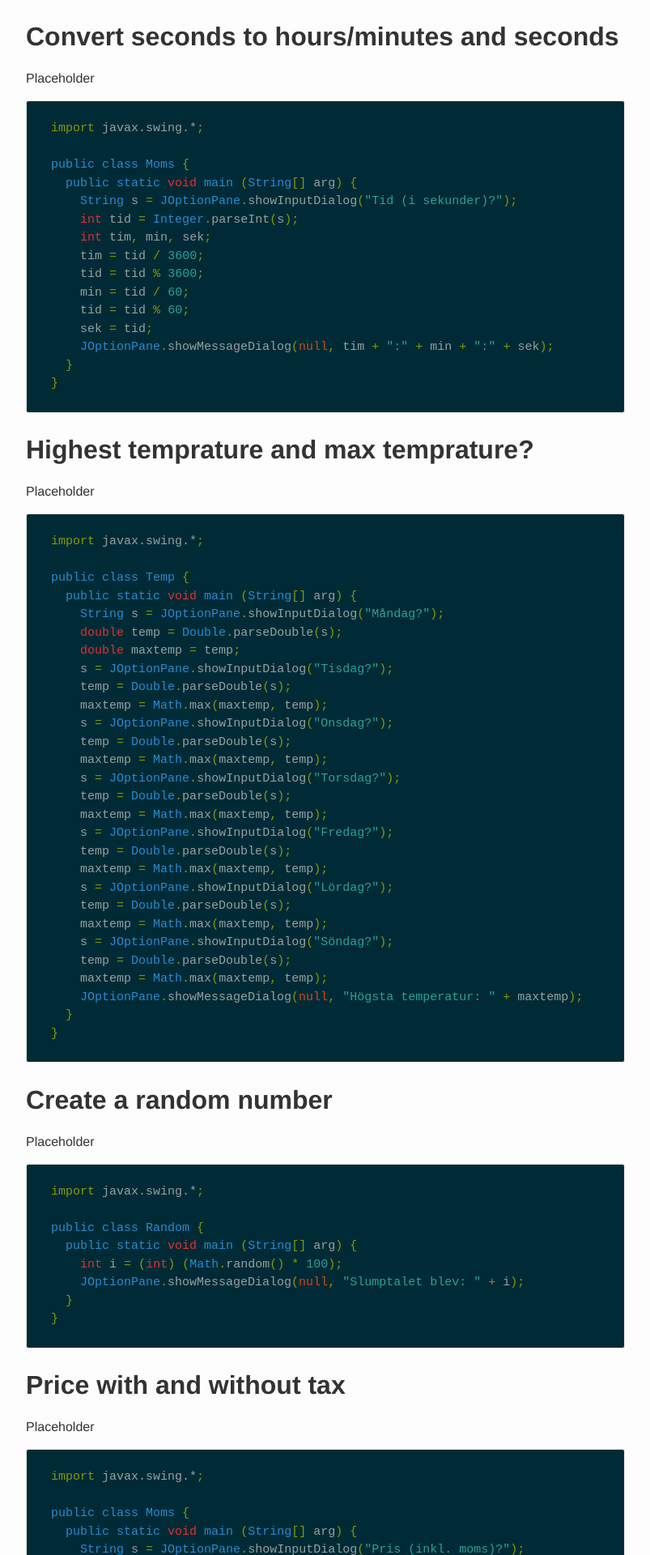
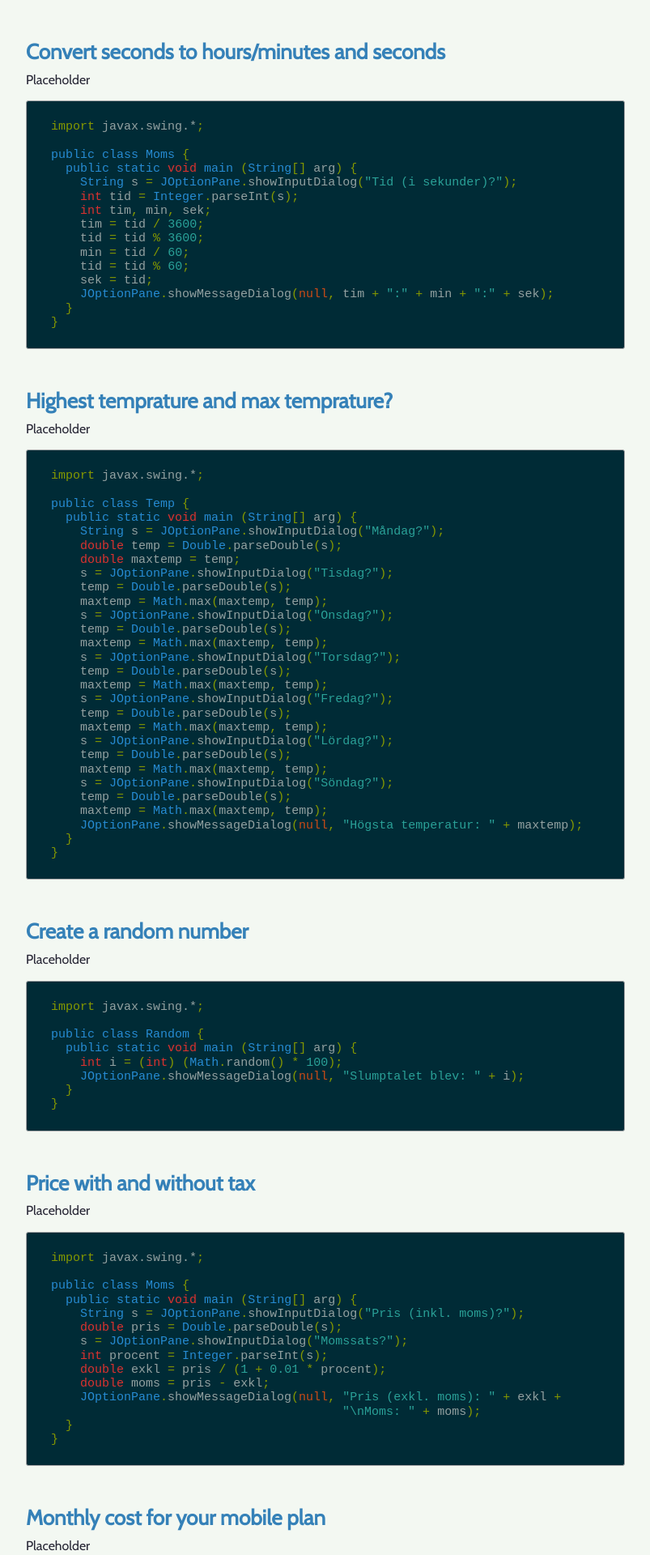
Before and after one commit to scarsam/blog, a Jekyll site: the page built from index.html, in a window 1280 px wide. Shown: the top 1920 px of the page at 81% size, without its empty margins (238-1041 px from the left). Built offline with Jekyll 4.4.1, drawn with Linux system fonts in a browser that asks for light colours.

Commit message:
Updated some styles and fixed startup bug

```diff
--- a/css/_components/_code-snippets.scss
+++ b/css/_components/_code-snippets.scss
@@ -17,7 +17,7 @@ green     #859900  operators, other keywords
 }
 
 figure {
-  border: 1px solid #e8e8e8;
+  border: 1px solid #A6A6A8;
   background-color: #002b36;
   border-radius: 3px;
 	margin: 0 auto;
@@ -47,6 +47,7 @@ pre {
 
 .highlight {
   background-color: #002b36;
+  border-radius: 3px;
   color: #93a1a1;
   .c { /* Comment */
     color: #586e75;
--- a/css/_components/_colors.scss
+++ b/css/_components/_colors.scss
@@ -1,4 +1,10 @@
 /* Color Variables */
 
+// Background-color
+$background-color: #F3F8F2;
+
 // Body
-$text-color-body: #333;
+$text-color-body: #272635;
+
+// H1
+$h1-color: #3581B8;
--- /dev/null
+++ b/css/_components/_links.scss
@@ -0,0 +1,13 @@
+/* Links */
+
+a {
+  color: #2a7ae2;
+  text-decoration: none;
+  &:visited {
+    color: #1756a9;
+  }
+  &:hover {
+    color: red;
+    text-decoration: underline;
+  }
+}
--- /dev/null
+++ b/css/_components/_typography.scss
@@ -0,0 +1,18 @@
+/* Typography Variables */
+@import url('https://fonts.googleapis.com/css?family=Cabin');
+
+body {
+  font-family: "Cabin", Helvetica, Arial, sans-serif;
+  color: $text-color-body;
+}
+
+h1 {
+	color: $h1-color;
+	font-size: 26px;
+	margin-bottom: 10px;
+}
+
+p {
+	font-size: 16px;
+	margin-top: 0px;
+}
--- a/css/styles.scss
+++ b/css/styles.scss
@@ -4,85 +4,22 @@
  * Import style components
  */
 
- @import "colors";
- @import "code-snippets";
-
+@import "colors";
+@import "code-snippets";
+@import "typography";
+@import "links";
 
 /**
  * Basic styling
  */
 
-body {
-  font: 400 16px/1.5 "Helvetica Neue", Helvetica, Arial, sans-serif;
-  color: $text-color-body;
-  background-color: #fdfdfd;
-  -webkit-text-size-adjust: 100%;
-  -webkit-font-feature-settings: "kern" 1;
-  -moz-font-feature-settings: "kern" 1;
-  -o-font-feature-settings: "kern" 1;
-  font-feature-settings: "kern" 1;
-  font-kerning: normal;
+ body {
+  background-color: $background-color;
+ }
+
+article {
+  margin: 50px 0px;
 }
-
-/**
- * Set `margin-bottom` to maintain vertical rhythm
- */
-
-h1, h2, h3, h4, h5, h6, p, blockquote, pre, ul, ol, dl, figure, .highlight {
-  margin-bottom: 15px;
-}
-
-/**
- * Lists
- */
-
-ul, ol {
-  margin-left: 30px;
-}
-
-li > {
-  ul, ol {
-    margin-bottom: 0;
-  }
-}
-
-/**
- * Links
- */
-
-a {
-  color: #2a7ae2;
-  text-decoration: none;
-  &:visited {
-    color: #1756a9;
-  }
-  &:hover {
-    color: red;
-    text-decoration: underline;
-  }
-}
-
-/**
- * Blockquotes
- */
-
-blockquote {
-  color: #828282;
-  border-left: 4px solid #e8e8e8;
-  padding-left: 15px;
-  font-size: 18px;
-  letter-spacing: -1px;
-  font-style: italic;
-  > :last-child {
-    margin-bottom: 0;
-  }
-}
-
-/**
- * Code formatting
- */
-
-
 
 /**
  * Wrapper
@@ -110,7 +47,3 @@ blockquote {
     padding-left: 15px;
   }
 }
-
-/**
- * Syntax highlighting styles
- */
```
Also changed, not shown: Gemfile.lock.
